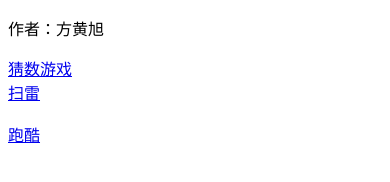
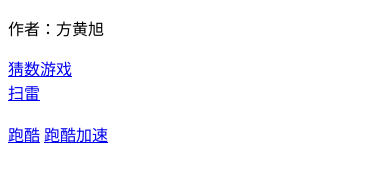
Before and after one commit to fanghuangxu/HtmlGame, a website: page phone.html in a window 390 px wide. Drawn offline with Linux system fonts and the light colour scheme.

Commit message:
Update phone.html
Signed-off-by: fanghuangxu <159121972+fanghuangxu@users.noreply.github.com>

```diff
--- a/phone.html
+++ b/phone.html
@@ -9,5 +9,6 @@
   <a href='猜数游戏.html'>猜数游戏<br><a>
   <a href='https://www.minesweeper.cn/'>扫雷<br></a><br>
   <a href="pk.html">跑酷</a>
+<a href="https://raw.bgithub.xyz/fanghuangxu/HtmlGame/refs/heads/main/pk.html">跑酷加速</a>
 </body>
 </html>
```
